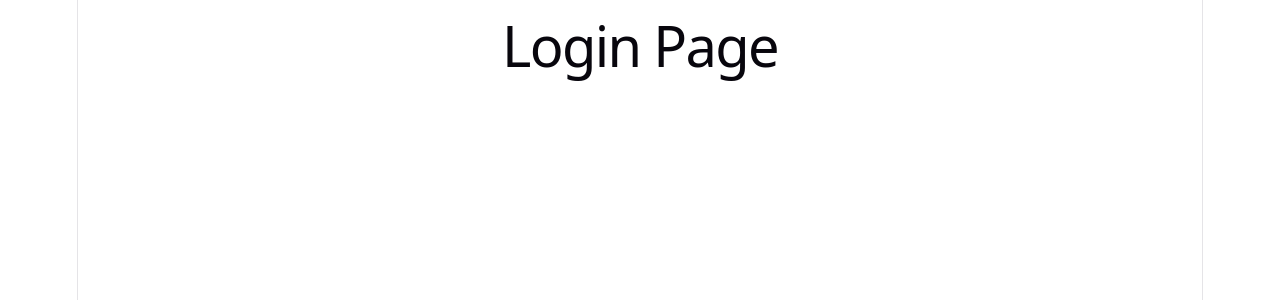
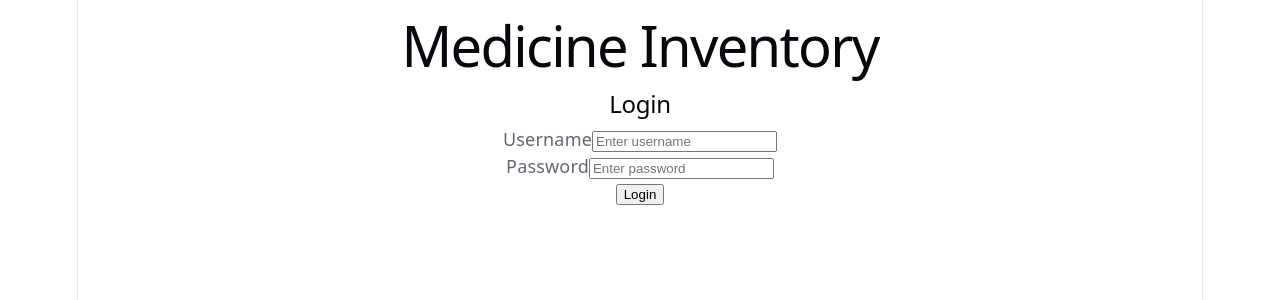
Before and after one commit to shim-zzz/Drugs-and-Medicine-Inventory-System, a React (Vite) app in the folder medicine-inventory-frontend/: page / in a window 1280 px wide. Shown: the top 300 px of the page. Built offline with nearby package versions, Linux system fonts and the light colour scheme.

Commit message:
Modified App.jsx

```diff
--- a/medicine-inventory-frontend/src/App.jsx
+++ b/medicine-inventory-frontend/src/App.jsx
@@ -1,8 +1,6 @@
 import { BrowserRouter, Routes, Route } from "react-router-dom";
 
-function Login() {
-  return <h1>Login Page</h1>;
-}
+import Login from "./pages/Login";
 
 function Medicine() {
   return <h1>Medicine Page</h1>;
```
